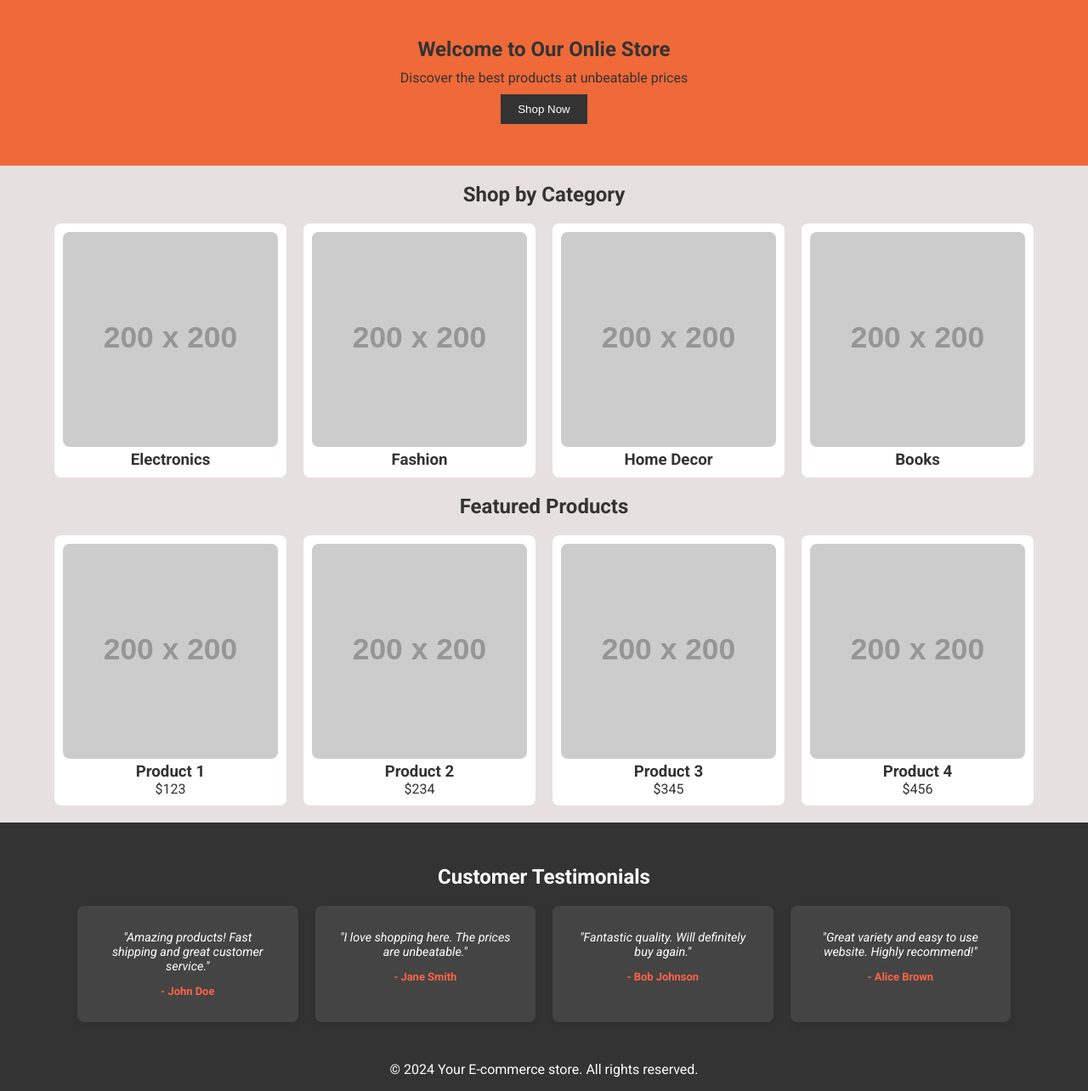
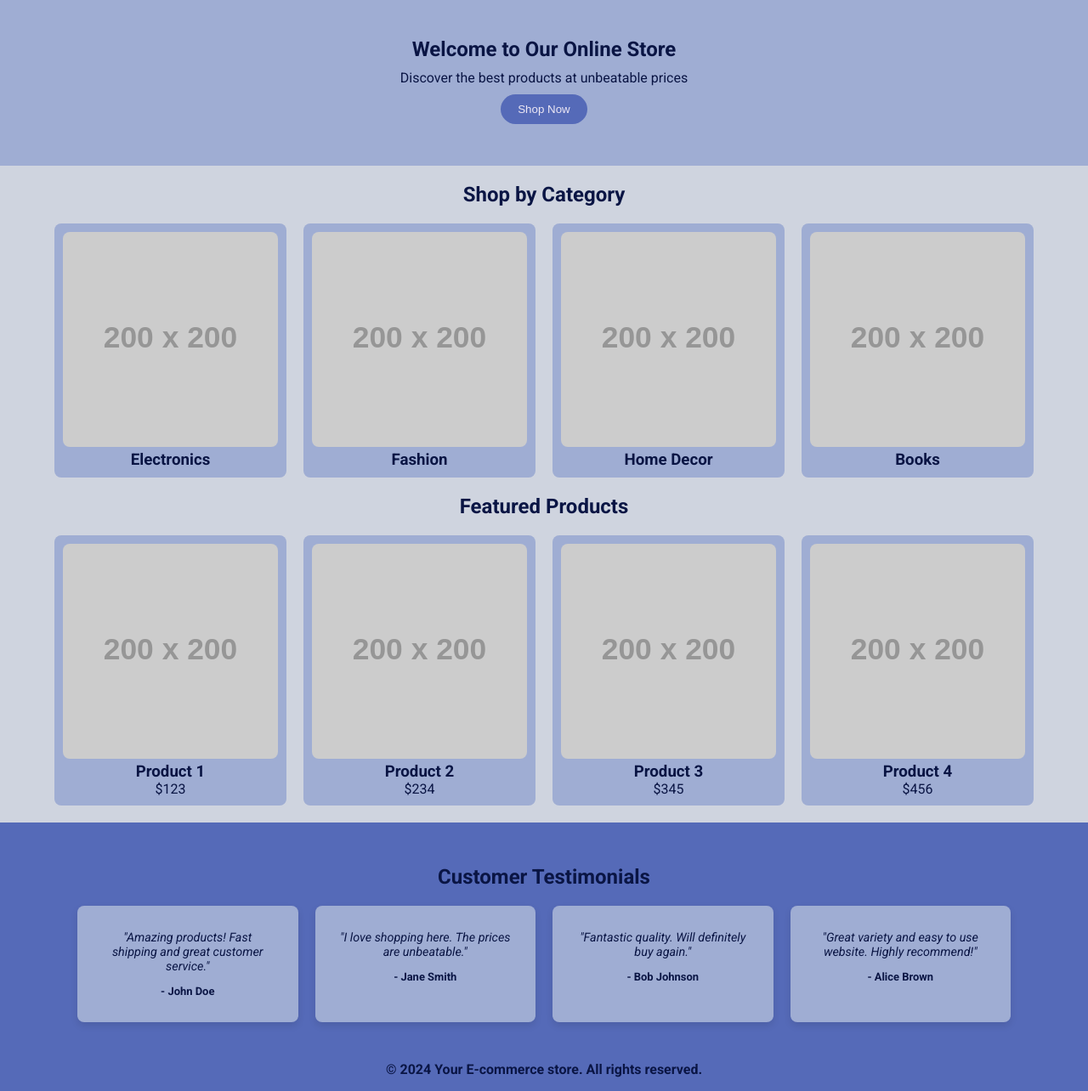
Before and after one commit to nileshchandgude/E-Commerce-Project, a plain HTML site: page index.html in a window 1280 px wide. Shown: the part 74-1358 px from the top of the page at 85% size. Drawn offline with Linux system fonts and the light colour scheme; placeholder pictures from the web are drawn by us.

Commit message:
Add css variables for colors

```diff
--- a/index.html
+++ b/index.html
@@ -36,7 +36,7 @@
 
     <section class="banner">
       <div class="banner-container">
-        <h2>Welcome to Our Onlie Store</h2>
+        <h2>Welcome to Our Online Store</h2>
         <p>Discover the best products at unbeatable prices</p>
         <button class="cta-btn">Shop Now</button>
       </div>
--- a/styles.css
+++ b/styles.css
@@ -4,14 +4,22 @@
   box-sizing: border-box;
 }
 
+:root {
+  --body-background-color: #cfd4df;
+  --header-background-color: #556ab8;
+  --nav-links-color: #ede8f5;
+  --banner-background-color: #9fadd3;
+  --font-color: #0a1544;
+}
+
 body {
   font-family: "Roboto", serif;
-  background-color: #e7e0e0;
-  color: #333;
+  background-color: var(--body-background-color);
+  color: var(--font-color);
 }
 
 header {
-  background-color: #161515b7;
+  background-color: var(--header-background-color);
 }
 
 nav {
@@ -36,20 +44,25 @@ nav {
 
 .nav-links ul li a {
   text-decoration: none;
-  color: white;
-  transition: color 0.4s ease;
+  color: var(--nav-links-color);
+  padding: 10px 15px;
+  border-radius: 10px;
+  transition: all 0.3s ease;
 }
 
 .nav-links ul li a:hover {
-  color: orangered;
+  color: var(--font-color);
+  background-color: var(--banner-background-color);
+  font-weight: 700;
 }
 
 .banner {
-  background-color: #f15821de;
+  background-color: var(--banner-background-color);
   height: 200px;
   display: flex;
   justify-content: center;
   align-items: center;
+  color: var(--font-color);
 }
 
 .banner-container {
@@ -65,15 +78,16 @@ nav {
   padding: 10px 20px;
   border: none;
   outline: none;
-  background-color: #333;
-  color: white;
+  border-radius: 20px;
+  background-color: var(--header-background-color);
+  color: var(--nav-links-color);
   transition: background-color 0.4s ease;
 }
 
 .banner-container button:hover {
   cursor: pointer;
-  background-color: white;
-  color: black;
+  background-color: var(--font-color);
+  /* color: var(--header-background-color); */
 }
 
 .container {
@@ -96,7 +110,7 @@ nav {
 
 .category,
 .product {
-  background-color: white;
+  background-color: var(--banner-background-color);
   text-align: center;
   padding: 10px;
   border-radius: 8px;
@@ -109,15 +123,15 @@ nav {
 }
 
 .customer-testimonials {
-  background-color: #333;
-  color: #fff;
+  background-color: var(--header-background-color);
+  color: var(--font-color);
   text-align: center;
   padding: 30px;
   margin-top: 20px;
 }
 
 .testimonial {
-  background-color: #444;
+  background-color: var(--banner-background-color);
   padding: 2em;
   border-radius: 8px;
   box-shadow: 0 4px 8px rgba(0, 0, 0, 0.1);
@@ -132,12 +146,12 @@ nav {
 .testimonial h3 {
   font-size: 0.9em;
   margin-top: 1em;
-  color: #ff6347;
 }
 
 .footer {
-  background-color: #333;
-  color: #fff;
+  background-color: var(--header-background-color);
+  color: var(--font-color);
+  font-weight: 700;
   text-align: center;
   padding: 1em 0;
 }
```
